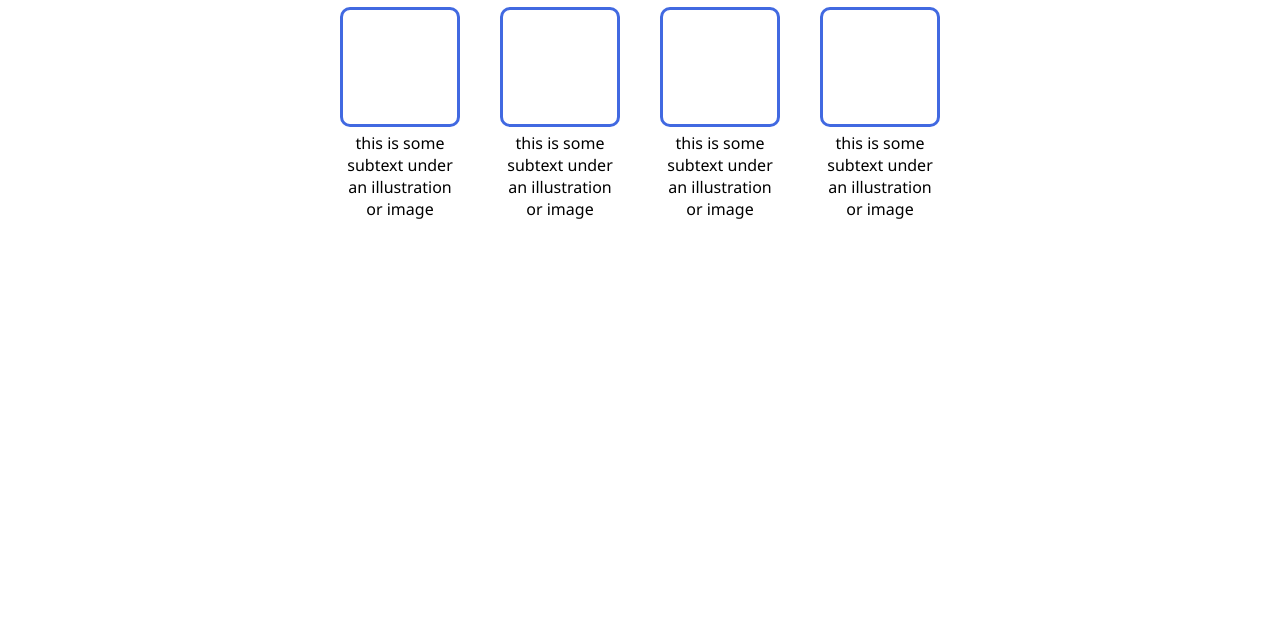
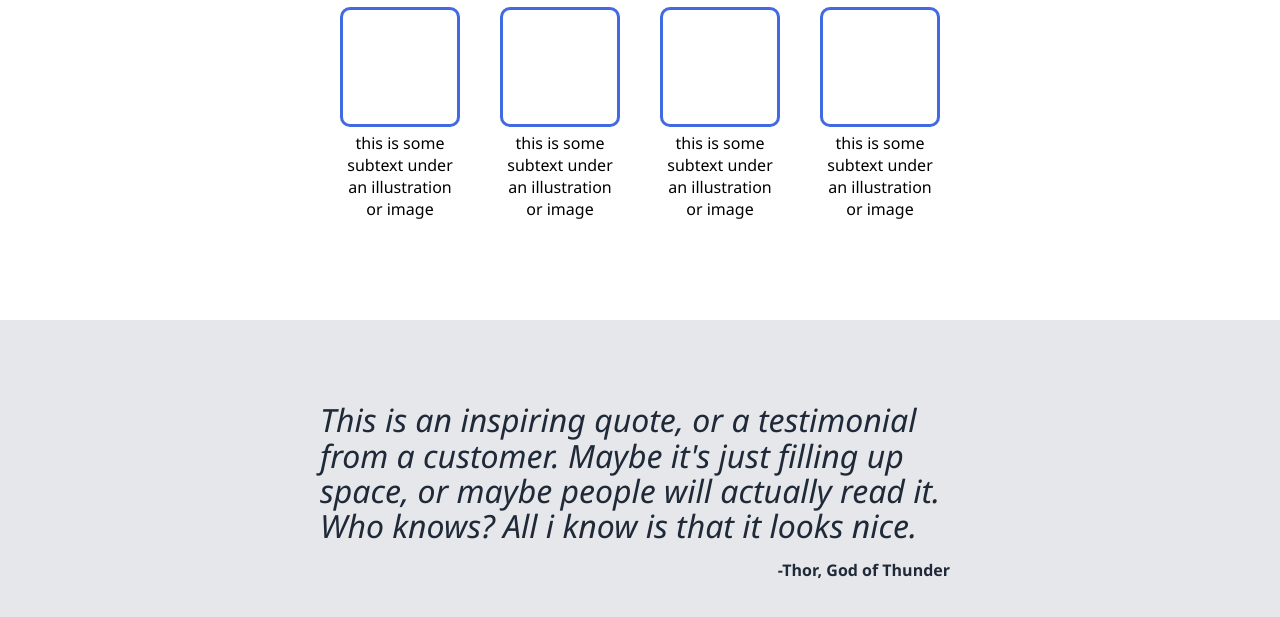
Before and after one commit to Vipness/Landing-Page-Project, a plain HTML site: page index.html in a window 1280 px wide. Shown: the part 523-1140 px from the top of the page. Before the commit the page ends 843 px from the top, so only its background shows below. Drawn offline with Linux system fonts and the light colour scheme.

Commit message:
Add quote section

```diff
--- a/index.html
+++ b/index.html
@@ -59,5 +59,12 @@
             </div>
         </div>
     </section>
+
+    <section class="quote-section">
+        <div class="quote-box">
+            <p class="quote">This is an inspiring quote, or a testimonial from a customer. Maybe it's just filling up space, or maybe people will actually read it. Who knows? All i know is that it looks nice.</p>
+            <p class="quote-author">-Thor, God of Thunder</p>
+        </div>
+    </section>
 </body>
 </html>
--- a/style.css
+++ b/style.css
@@ -120,3 +120,32 @@ header>h2 {
 .box-info>.text {
     text-align: center;
 }
+
+.quote-section {
+    background-color: #e5e7eb;
+    display: flex;
+    justify-content: center;
+    align-items: center;
+    color: #1f2937;
+    padding: 50px 0;
+}
+
+.quote-box {
+    max-width: 50%;
+    display: flex;
+    flex-wrap: wrap;
+}
+
+.quote {
+    font-size: 32px;
+    font-weight: 100;
+    font-style: italic;
+    line-height: 1.1em;
+    margin-bottom: 0;
+}
+
+.quote-author {
+    font-weight: bold;
+    margin-left: auto;
+    margin-right: 10px;
+}
```
